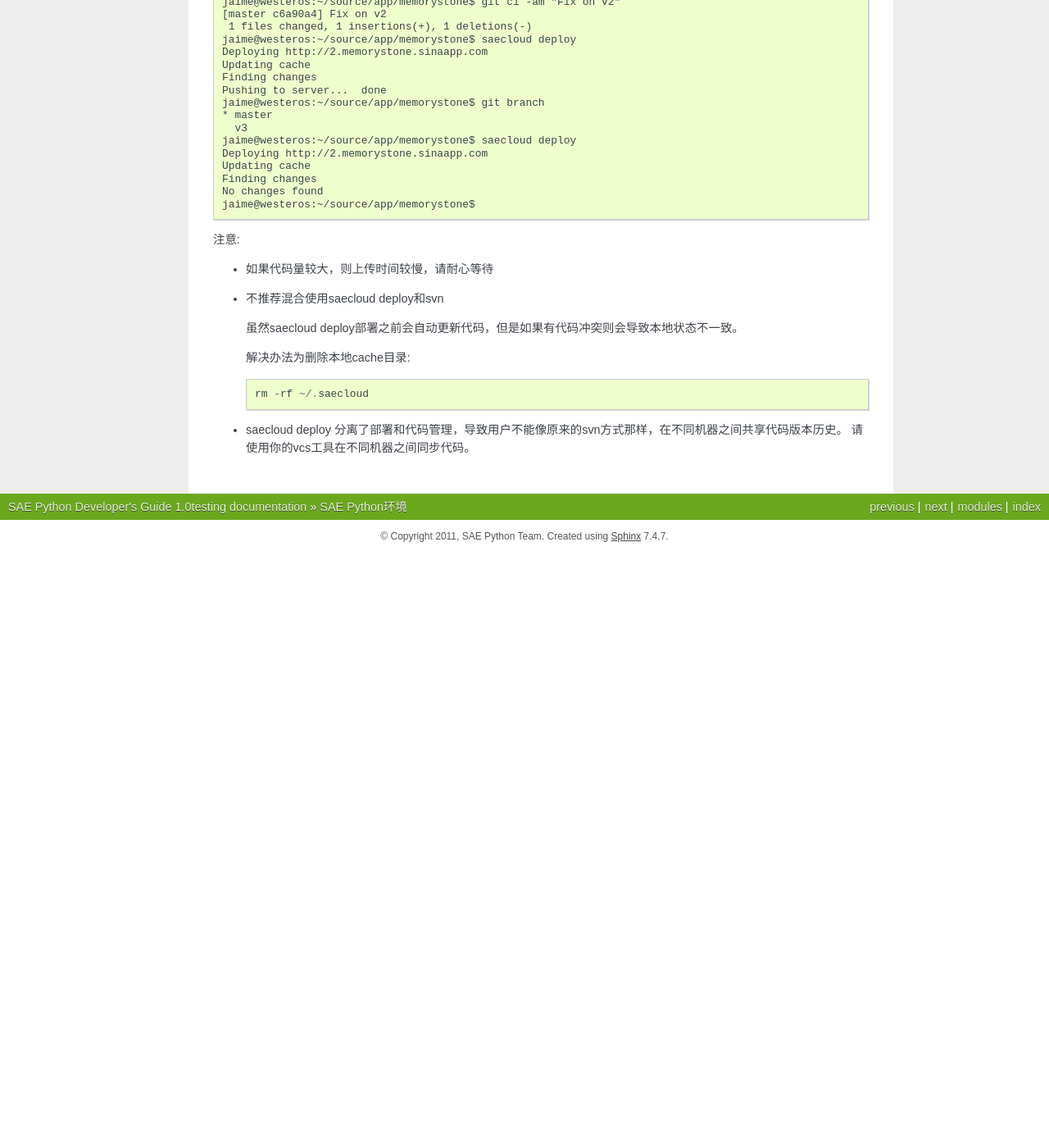
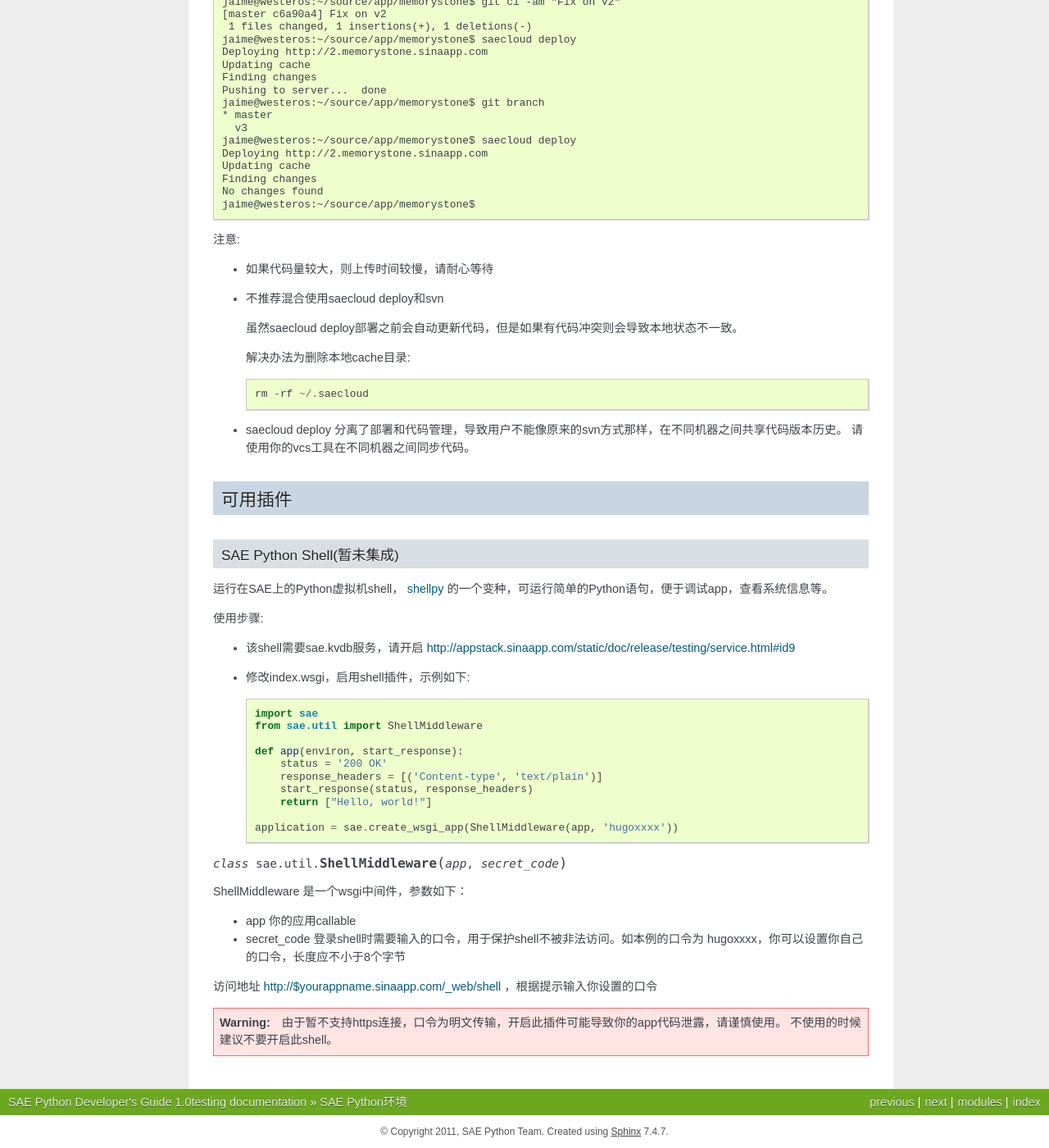
Before and after one commit to sinacloud/sae-python-dev-guide, a Sphinx documentation site: the page built from docs/runtime.rst, in a window 1280 px wide and 1400 px high, scrolled down 10883 px. Shown: the whole window at 82% size. Built offline with Sphinx 7.4.7, drawn with Linux system fonts in a browser that asks for light colours; before the commit the page ends 11557 px from its top, so only the background shows below that; some of the changed text lies outside the part shown.

Commit message:
Add doc for sae python shell

```diff
--- a/docs/runtime.rst
+++ b/docs/runtime.rst
@@ -654,3 +654,45 @@
 
 - saecloud deploy 分离了部署和代码管理，导致用户不能像原来的svn方式那样，在不同机器之间共享代码版本历史。
   请使用你的vcs工具在不同机器之间同步代码。
+
+
+可用插件
+--------------
+
+SAE Python Shell(暂未集成)
+~~~~~~~~~~~~~~~~~~~~~~~~~~~~
+运行在SAE上的Python虚拟机shell， shellpy_  的一个变种，可运行简单的Python语句，便于调试app，查看系统信息等。
+
+.. _shellpy: http://code.google.com/p/google-app-engine-samples/source/browse/trunk/shell/shell.py
+
+使用步骤:
+
+- 该shell需要sae.kvdb服务，请开启 http://appstack.sinaapp.com/static/doc/release/testing/service.html#id9
+
+- 修改index.wsgi，启用shell插件，示例如下::
+
+    import sae
+    from sae.util import ShellMiddleware
+
+    def app(environ, start_response):
+        status = '200 OK'
+        response_headers = [('Content-type', 'text/plain')]
+        start_response(status, response_headers)
+        return ["Hello, world!"]
+
+    application = sae.create_wsgi_app(ShellMiddleware(app, 'hugoxxxx'))
+
+..  py:class:: ShellMiddleware(app, secret_code)
+    :module: sae.util
+
+ShellMiddleware 是一个wsgi中间件，参数如下：
+
+- app 你的应用callable
+
+- secret_code 登录shell时需要输入的口令，用于保护shell不被非法访问。如本例的口令为 hugoxxxx，你可以设置你自己的口令，长度应不小于8个字节
+
+访问地址 http://$yourappname.sinaapp.com/_web/shell ，根据提示输入你设置的口令
+
+..  warning::
+
+    由于暂不支持https连接，口令为明文传输，开启此插件可能导致你的app代码泄露，请谨慎使用。 不使用的时候建议不要开启此shell。
```
Also changed, not shown: 2 other files.
